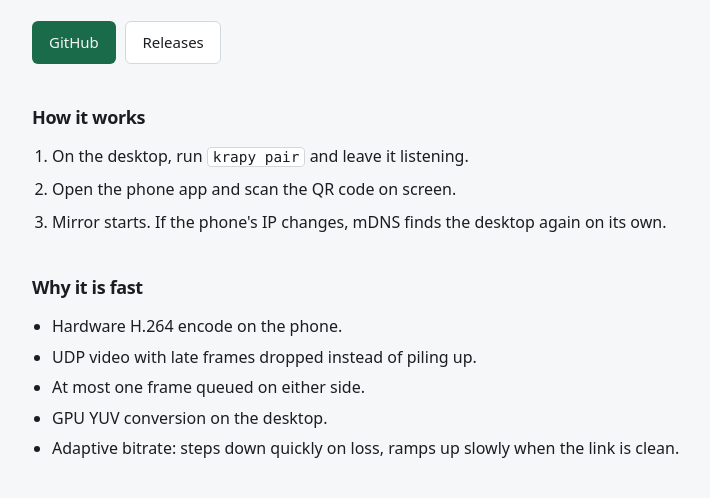
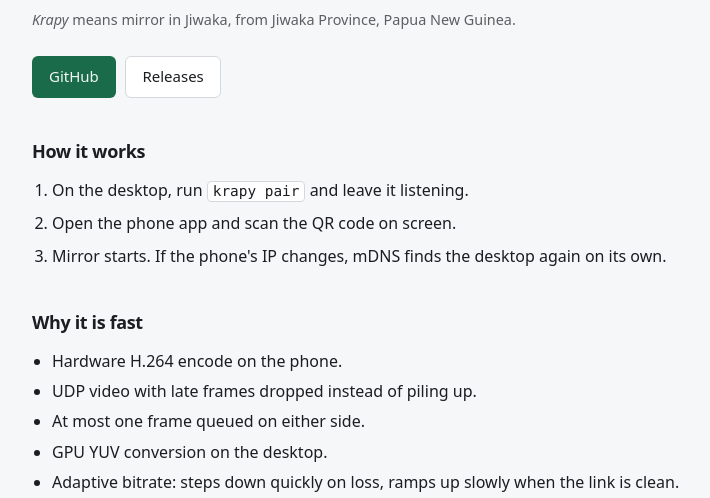
Before and after one commit to Emmanue707/krapy, a plain HTML site: page web/index.html in a window 1280 px wide. Shown: the part 271-769 px from the top of the page, without its empty margins (272-982 px from the left). Drawn offline with Linux system fonts and the light colour scheme.

Commit message:
landing: name meaning

```diff
--- a/web/index.html
+++ b/web/index.html
@@ -18,6 +18,7 @@
     <section class="hero" aria-labelledby="hero-heading">
       <h1 id="hero-heading">Mirror your Android screen without the lag.</h1>
       <p class="lead">Built for flaky Wi-Fi and phone hotspots. Rust desktop app, tiny Kotlin phone app. Scan a QR to pair. No adb or developer options unless you want the fallback.</p>
+      <p class="meaning"><em>Krapy</em> means mirror in Jiwaka, from Jiwaka Province, Papua New Guinea.</p>
       <div class="actions">
         <a class="btn btn-primary" href="https://github.com/Emmanue707/krapy">GitHub</a>
         <a class="btn" href="https://github.com/Emmanue707/krapy/releases">Releases</a>
--- a/web/style.css
+++ b/web/style.css
@@ -230,3 +230,8 @@ th {
 .site-foot p {
   margin: 0.35rem 0;
 }
+.meaning {
+  margin: -0.75rem 0 1.5rem;
+  font-size: 0.9rem;
+  opacity: 0.7;
+}
```
